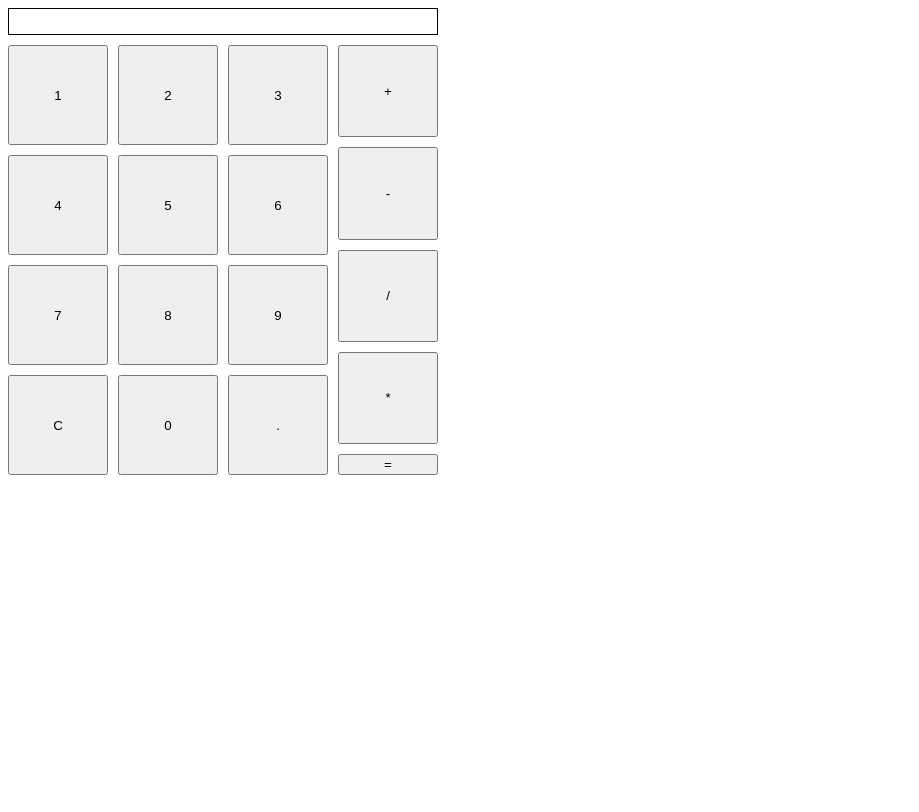
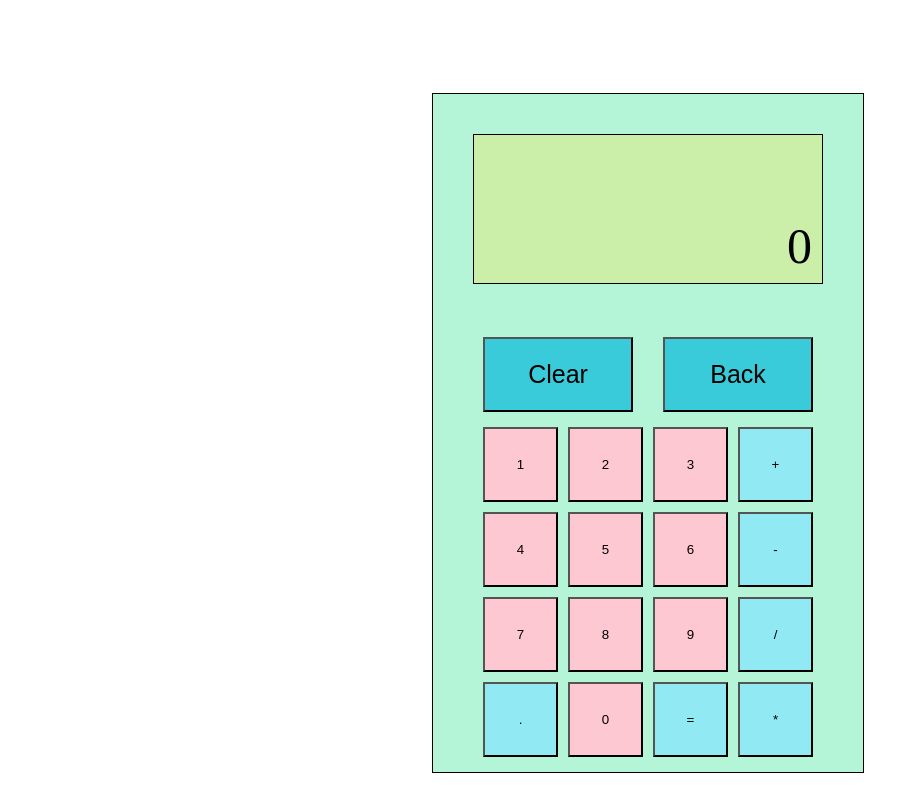
Before and after one commit to kcolreh/Calculator, a plain HTML site: page index.html in a window 1280 px wide. Shown: the whole page, without its empty margins (0-919 px from the left). Drawn offline with Linux system fonts and the light colour scheme.

Commit message:
Create a nice UI for the calculator

```diff
--- a/index.html
+++ b/index.html
@@ -7,32 +7,35 @@
     <title>Calculator</title>
   </head>
   <body>
+    <div class="full-calculator">
     <div id="main-display">
       <div id="display-2" class="display-screen2"></div>
-      <div id="display" class="display-screen"></div>
+      <div id="display" class="display-screen">0</div>
     </div>
     <div class="calculator">
+      <div class="delete-container">
+        <button id="clear" class="delete-button">Clear</button>
+        <button id="clear" class="delete-button">Back</button>
+      </div>
       <div class="number-container">
         <button id="one" value="1" class="btn">1</button>
         <button id="two" value="2" class="btn">2</button>
         <button id="three" value="3" class="btn">3</button>
+        <button id="add" value="add" class="operator">+</button>
         <button id="four" value="4" class="btn">4</button>
         <button id="five" value="5" class="btn">5</button>
         <button id="six" value="6" class="btn">6</button>
+        <button id="subtract" value="subtract" class="operator">-</button>
         <button id="seven" value="7" class="btn">7</button>
         <button id="eight" value="8" class="btn">8</button>
         <button id="nine" value="9" class="btn">9</button>
-        <button id="clear" class="btn">C</button>
+        <button id="divide" value="divide" class="operator">/</button>
+        <button id="dot" value="." class="btn operator">.</button>
         <button id="zero" value="0" class="btn">0</button>
-        <button id="dot" value="." class="btn">.</button>
-      </div>
-      <div class="operator-container">
-        <button id="add" value="add" class="operator">+</button>
-        <button id="subtract" value="subtract" class="operator">-</button>
-        <button id="divide" value="divide" class="operator">/</button>
+        <button id="equals" class="operatorE">=</button>
         <button id="multiply" value="multiply" class="operator">*</button>
-        <button id="equals" class="operatorE">=</button>
       </div>
     </div>
+  </div>
   </body>
 </html>
--- a/java.js
+++ b/java.js
@@ -40,6 +40,7 @@ buttons.forEach(button => {
             return secondNumber = display.textContent;
         } else (button.className === 'btn'); {
             const number = button.value;
+            //display.textContent = '';
             display.textContent += number;
             firstNumber = display.textContent;
         }
@@ -47,17 +48,7 @@ buttons.forEach(button => {
 });
 
 //calls for the functions to get the answer
-equals.addEventListener('click', () => {
-    if (display2.textContent.includes('+')) {
-        addFunc(firstNumber, secondNumber)
-    } else if (display2.textContent.includes('-')) {
-        subtractFunc(firstNumber, secondNumber);
-    } else if (display2.textContent.includes('x')) {
-        multiplyFunc(firstNumber, secondNumber);
-    } else if (display2.textContent.includes('/')) {
-        divideFunc(firstNumber, secondNumber);
-    }
-});
+equals.addEventListener('click', equalsAl)
 
 function equalsAl() {
     if (display2.textContent.includes('+')) {
--- a/style.css
+++ b/style.css
@@ -4,8 +4,30 @@
   box-sizing: border-box;
 }
 
+body{
+  display: flex;
+  flex-direction: column;
+  justify-content: center;
+  align-items: center;
+  width: 100%;
+  height: 850px;
+}
+
+
+.full-calculator{
+  display: flex;
+  flex-direction: column;
+  align-items: center;
+  height: 680px;
+  background-color: hsl(152,76%,83%);
+  border: solid black 1px;
+}
+
 .calculator {
   display: flex;
+  flex-direction: column;
+  justify-content: center;
+  align-items: center;
   width: 430px;
   height: 430px;
 }
@@ -13,43 +35,65 @@
 #main-display {
   display: flex;
   flex-direction: column;
-  width: 430px;
-  height: 10  0px;
   align-items: flex-end;
   justify-content: end;
+  width: 350px;
+  height: 150px;
+  background-color: hsl(91,69%,80%);
   border: solid black 1px;
   gap: 5px;
   padding: 10px;
-  margin-bottom: 10px;
+  margin-bottom: 40px;
+  margin-top: 40px;
 }
 
 .display-screen{
+  display: flex;
+  justify-content: end;
+  align-items: center;
+  height: 55px;
+  width: 350px;
+  font-size: 50px;
+}
+
+.display-screen2{
+  display: flex;
+  justify-content: end;
+  align-items: center;
+  height: 55px;
+  width: 350px;
   font-size: 25px;
 }
 
-.display-screen2{
-  font-size: 15px;
+.delete-container{
+  display: flex;
 }
 
 .number-container {
   display: flex;
   flex-wrap: wrap;
-  width: 420px;
+  width: 380px;
   gap: 10px;
+  justify-content: center;
 }
 
-.operator-container {
-  display: flex;
-  flex-direction: column;
-  gap: 10px;
+.delete-button{
+  width: 150px;
+  height: 75px;
+  margin: 15px;
+  font-size: 25px;
+  background-color: rgb(57, 203, 217);
 }
 
-.btn {
-  width: 100px;
-  height: 100px;
+.operator,
+.operatorE,
+.btn{
+  width: 75px;
+  height: 75px;
+  background-color: hsl(348,97%,89%);
 }
 
-.operator{
-  width: 100px;
-  height: 100px;
+.operator,
+.operatorE{
+  background-color: hsl(186,80%,76%);
 }
```
